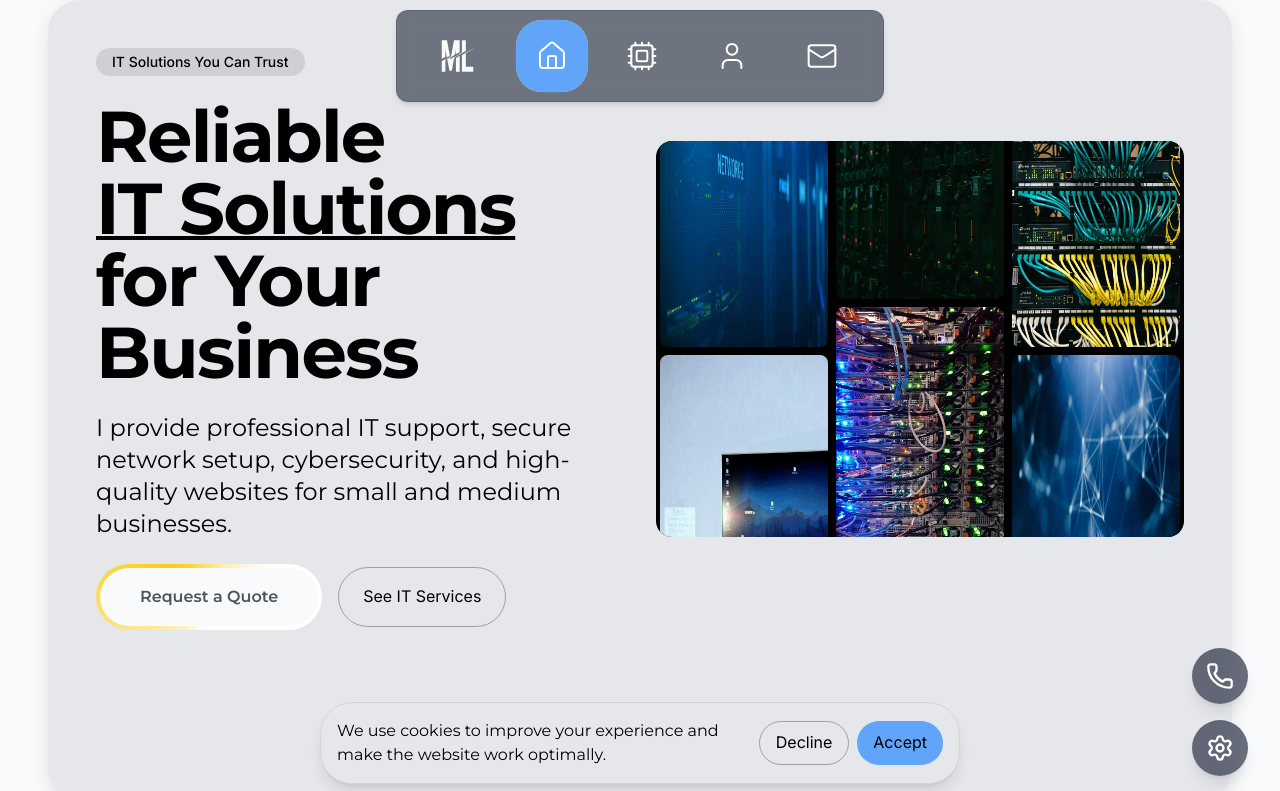
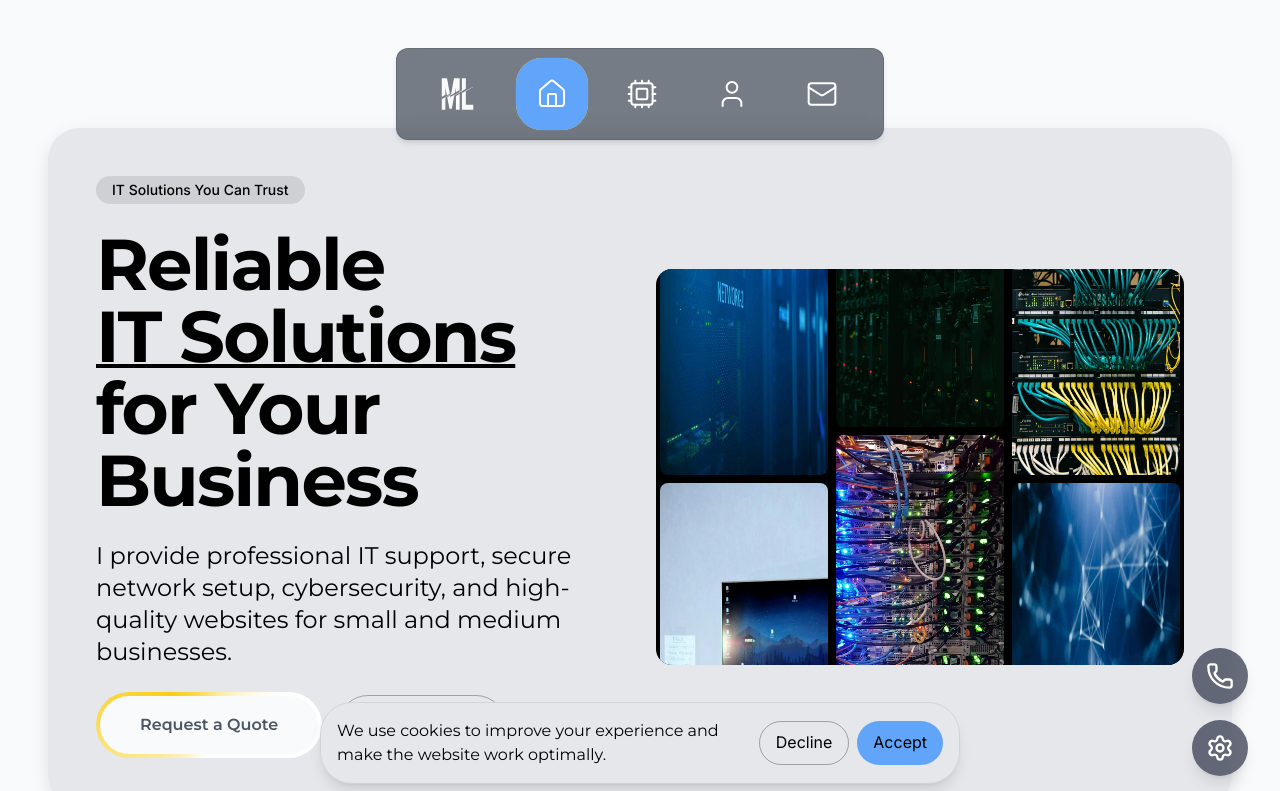
Before and after one commit to MarkusLindner123/Lindner-IT-WebsiteShop, a Next.js app: page /en in a window 1280 px wide. Shown: the top 791 px of the page. Built offline with nearby package versions, Linux system fonts and the light colour scheme.

Commit message:
fix: hero card und header offset

```diff
--- a/src/app/[locale]/page.tsx
+++ b/src/app/[locale]/page.tsx
@@ -25,7 +25,7 @@ export default async function HomePage({
       <CardScrollLines cardIds={["home", "services", "about", "contact", "testimonials"]} />
 
       {/* Hero Card */}
-      <Card id="home" className="bg-card-hero pt-0 mt-3 sm:mt-0 mb-20 md:h-screen">
+      <Card id="home" className="bg-card-hero pt-0 mt-3 md:mt-32 mb-20">
         <Hero />
       </Card>
 
--- a/src/components/Layout/Header.tsx
+++ b/src/components/Layout/Header.tsx
@@ -25,7 +25,8 @@ const HEADER_CONFIG = {
     svgIconSize: 32,
     iconOffsetX: 120,
     headerPadding: 30,
-    topPosition: 10,
+    topPosition: -80,
+    scrollOffset: 100,
   },
   mobile: {
     // <<< ANPASSUNG FÜR SCHMALEREN HEADER ---
@@ -36,6 +37,7 @@ const HEADER_CONFIG = {
     iconOffsetX: 75,      // war 90
     headerPadding: 15,
     topPosition: 20,
+    scrollOffset: 80,
     // --- ENDE ANPASSUNG
   },
   svgHeight: 90,
@@ -75,11 +77,11 @@ export default function Header() {
 
   const iconCentersX = useMemo(() =>
     NAV_ITEMS.map((_, i) => config.iconOffsetX + i * (config.iconWidth + config.iconMargin) + config.jumperSize / 2),
-  [config]);
+    [config]);
 
   const svgWidth = useMemo(() =>
     iconCentersX[iconCentersX.length - 1] + config.iconWidth / 2 + config.headerPadding,
-  [iconCentersX, config]);
+    [iconCentersX, config]);
 
   const logoX = config.iconOffsetX - config.iconWidth - config.iconMargin;
 
@@ -169,7 +171,14 @@ export default function Header() {
       isClickScrollingRef.current = true;
       setActiveIndex(index);
 
-      targetElement.scrollIntoView({ behavior: "smooth", block: "start" });
+      // targetElement.scrollIntoView({ behavior: "smooth", block: "start" });
+      const elementPosition = targetElement.getBoundingClientRect().top + window.scrollY;
+      const offsetPosition = elementPosition - config.scrollOffset;
+
+      window.scrollTo({
+        top: offsetPosition,
+        behavior: "smooth",
+      });
 
       if (scrollTimeoutRef.current) clearTimeout(scrollTimeoutRef.current);
       scrollTimeoutRef.current = setTimeout(() => {
@@ -191,7 +200,7 @@ export default function Header() {
 
       <div
         ref={headerRef}
-        className="fixed z-50 flex justify-center px-2.5 py-1.25 rounded-xl shadow-md border header-glass opacity-0"
+        className="fixed z-[100] flex justify-center px-2.5 py-1.25 rounded-xl shadow-md border header-glass opacity-0"
       >
         <svg
           xmlns="http://www.w3.org/2000/svg"
```
